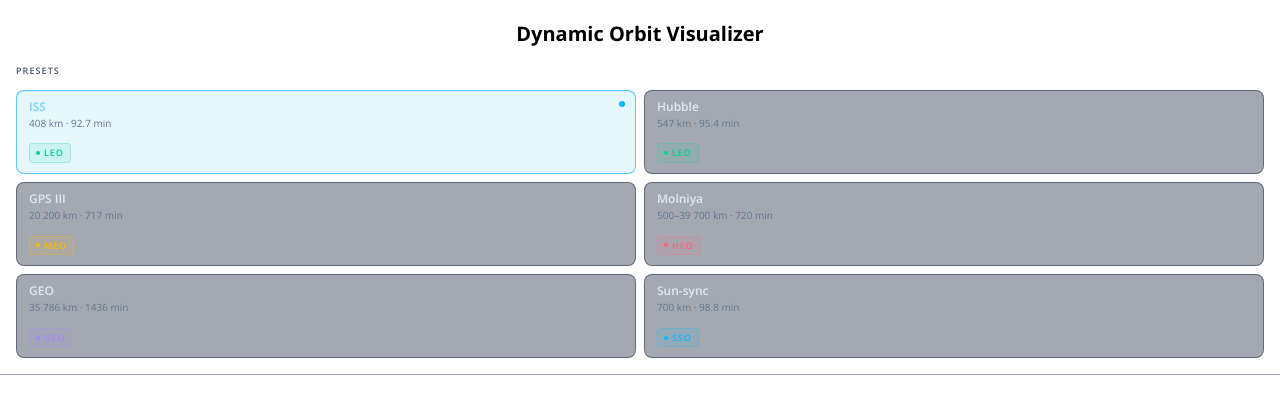
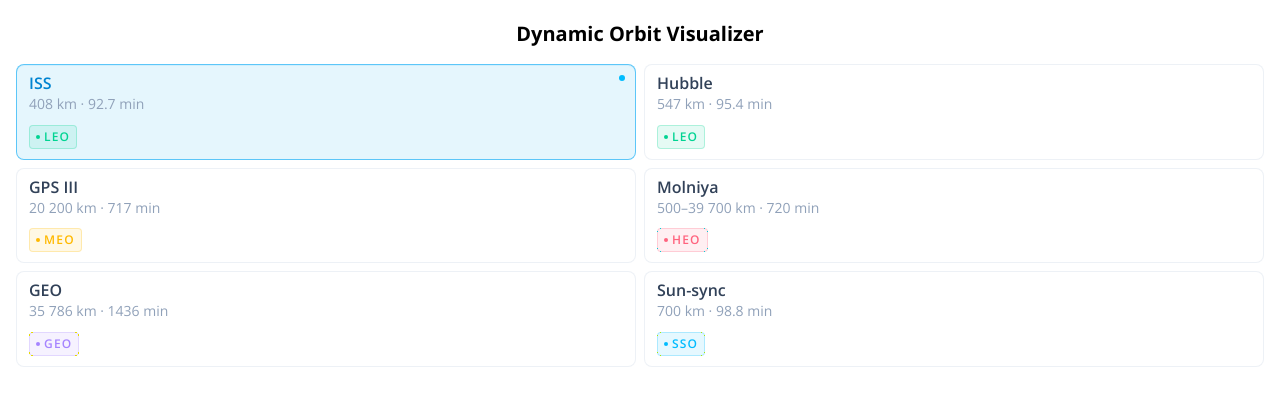
Before and after one commit to coding-oksana/orbital-parameters, a React (Vite) app: page / in a window 1280 px wide. Shown: the top 414 px of the page. Built offline with nearby package versions, Linux system fonts and the light colour scheme.

Commit message:
:art: Improved some styles for PresentButton

```diff
--- a/src/components/PresetCard.tsx
+++ b/src/components/PresetCard.tsx
@@ -46,12 +46,12 @@ export function PresetCard({ preset, isActive, onClick }: PresetCardProps) {
       onClick={handleClick}
       aria-pressed={isActive}
       className={[
-        'relative w-full text-left px-3 py-2.5 rounded-lg border transition-all duration-150',
+        'relative cursor-pointer w-full text-left px-3 py-2.5 rounded-lg border transition-all duration-150',
         'focus:outline-none focus-visible:ring-2 focus-visible:ring-sky-400',
         'focus-visible:ring-offset-1 focus-visible:ring-offset-[#0d1726]',
         isActive
           ? 'border-sky-500/60 bg-sky-500/10 shadow-[inset_0_1px_0_rgb(56_189_248/0.12)]'
-          : 'border-slate-700/60 bg-slate-800/40 hover:border-slate-600 hover:bg-slate-800/70',
+          : 'border-slate-200/60 bg-white hover:border-blue-200 hover:bg-blue-50/60',
       ].join(' ')}
     >
       {isActive && (
@@ -63,20 +63,20 @@ export function PresetCard({ preset, isActive, onClick }: PresetCardProps) {
 
       <span
         className={[
-          'block text-[12px] font-semibold leading-none mb-1',
-          isActive ? 'text-sky-300' : 'text-slate-200',
+          'block text-[16px] font-semibold leading-none mb-1',
+          isActive ? 'text-sky-600' : 'text-slate-700',
         ].join(' ')}
       >
         {preset.name}
       </span>
 
-      <span className="block text-[10px] text-slate-500 leading-tight mb-2">
+      <span className="block text-[14px] text-slate-400 leading-tight mb-2">
         {preset.subtitle}
       </span>
 
       <span
         className={[
-          'inline-flex items-center gap-1 text-[9px] font-semibold',
+          'inline-flex items-center gap-1 text-[12px] font-semibold',
           'tracking-widest px-1.5 py-0.5 rounded border',
           badge,
         ].join(' ')}
--- a/src/components/PresetsPanel.tsx
+++ b/src/components/PresetsPanel.tsx
@@ -7,14 +7,7 @@ export function PresetsPanel({
   onSelect,
 }: PresetsPanelProps) {
   return (
-    <section
-      aria-label="Orbit presets"
-      className="px-4 py-4 border-b border-slate-700/50"
-    >
-      <p className="text-[9px] font-semibold tracking-[0.12em] text-slate-600 uppercase mb-3">
-        Presets
-      </p>
-
+    <section aria-label="Orbit presets" className="px-4 py-4">
       <div className="grid grid-cols-2 gap-2">
         {presets.map((preset) => (
           <PresetCard
```
